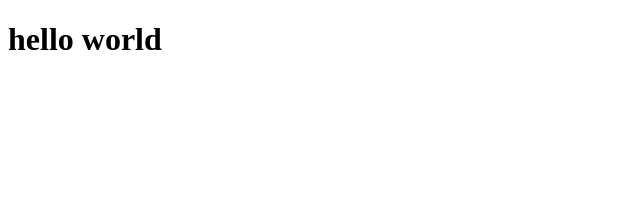
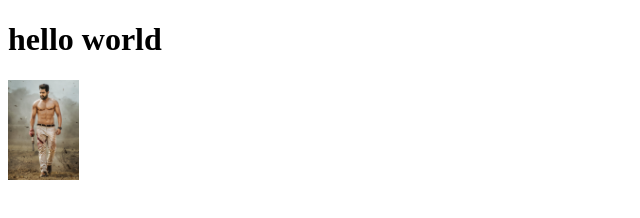
Before and after one commit to kuruguntlatirupathi/23R5, a plain HTML site: page index.html in a window 1280 px wide. Shown: the whole page, without its empty margins (0-640 px from the left). Drawn offline with Linux system fonts and the light colour scheme.

Commit message:
image inserted

```diff
--- a/index.html
+++ b/index.html
@@ -7,6 +7,7 @@
 </head>
 <body>
     <h1>hello world</h1>
+    <img src="./Assets/ntr.jpg" height="100" alt="ntr">
 
 </body>
 </html>
```
